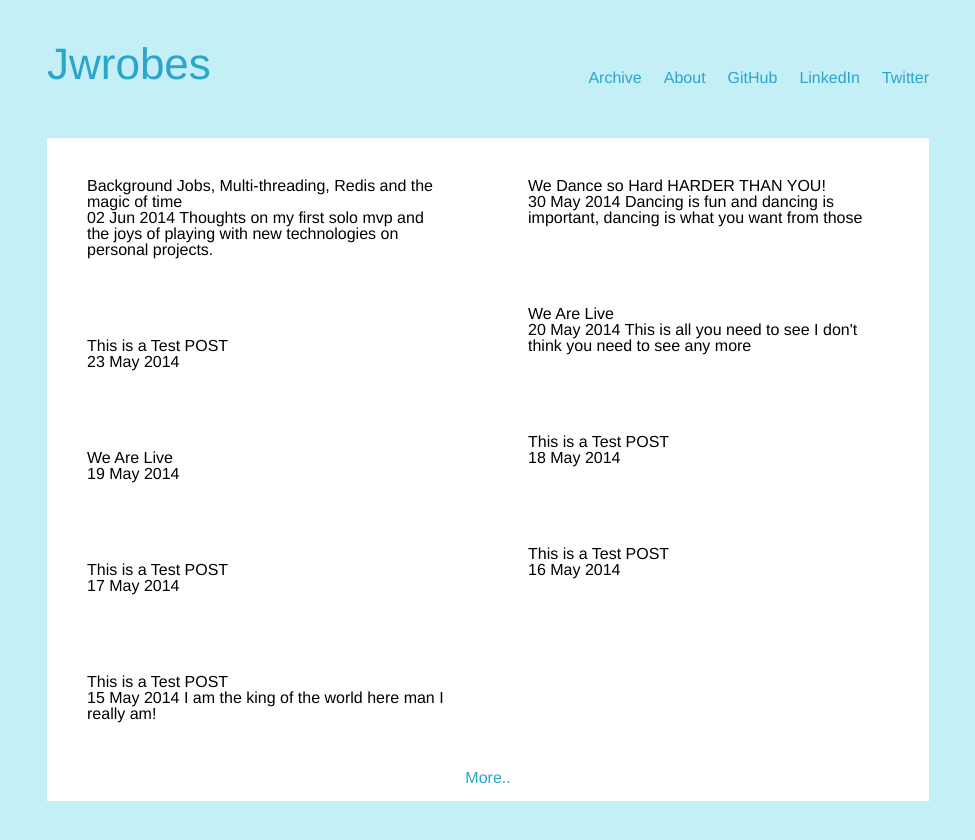
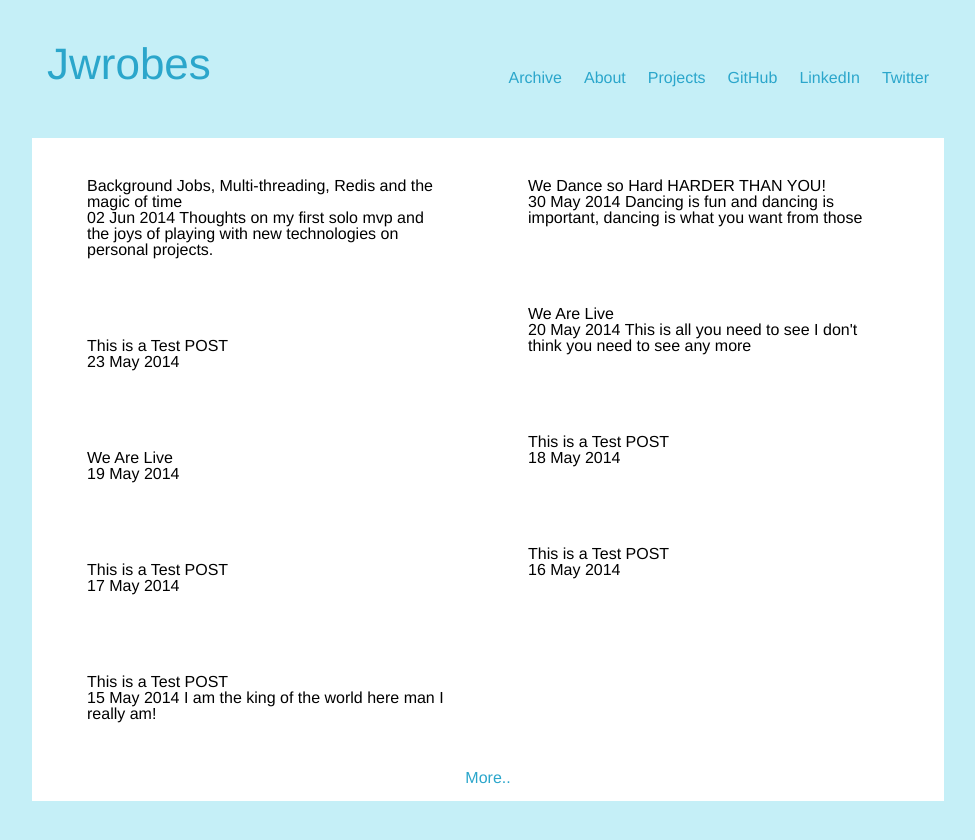
Before and after one commit to jwrobes/jwrobes.github.io, a Jekyll site: the page built from index.html, in a window 1280 px wide. Shown: the top 840 px of the page, without its empty margins (152-1127 px from the left). Built offline with Jekyll 4.4.1, drawn with Linux system fonts in a browser that asks for light colours.

Commit message:
Add a container class for all content and give background color of white.

```diff
--- a/_layouts/master.html
+++ b/_layouts/master.html
@@ -25,6 +25,7 @@
         <ul id= "nav-menu" class = "inline-list">
           <li><a href='/archive.html'>Archive</a></li>
           <li><a href='/about.html'>About</a></li>
+          <li><a href='/projects.html'>Projects</a></li>
           <li><a href='http://github.com/jwrobes' target='_blank' rel='me'>GitHub</a></li>
           <li><a href='https://www.linkedin.com/pub/jonathan-wrobel/58/762/aa0' target='_blank' rel='me'>LinkedIn</a></li>
           <li><a href='http://twitter.com/jzwrobes' target='_blank' rel='me'>Twitter</a></li>
@@ -33,7 +34,7 @@
     </div>
     </header>
     <div class="row">
-      <div class="large-12 column">
+      <div class="large-12 column container">
   			 {{content}}
       </div>
     </div>
--- a/assets/css/master.css
+++ b/assets/css/master.css
@@ -16,7 +16,7 @@
 
 .container {
 	background: white;
-	max-width: 885px;
+
 }
 
 #recent-posts {
```
